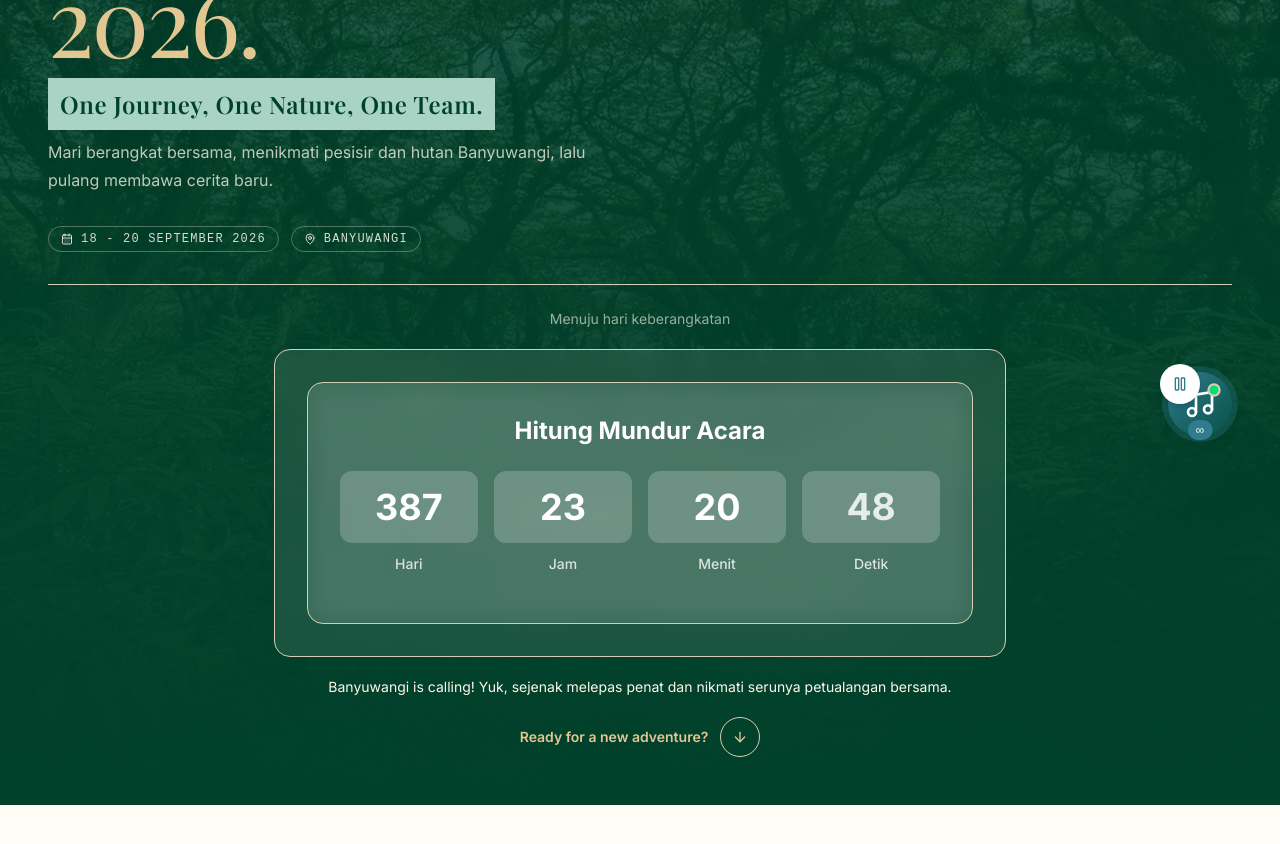
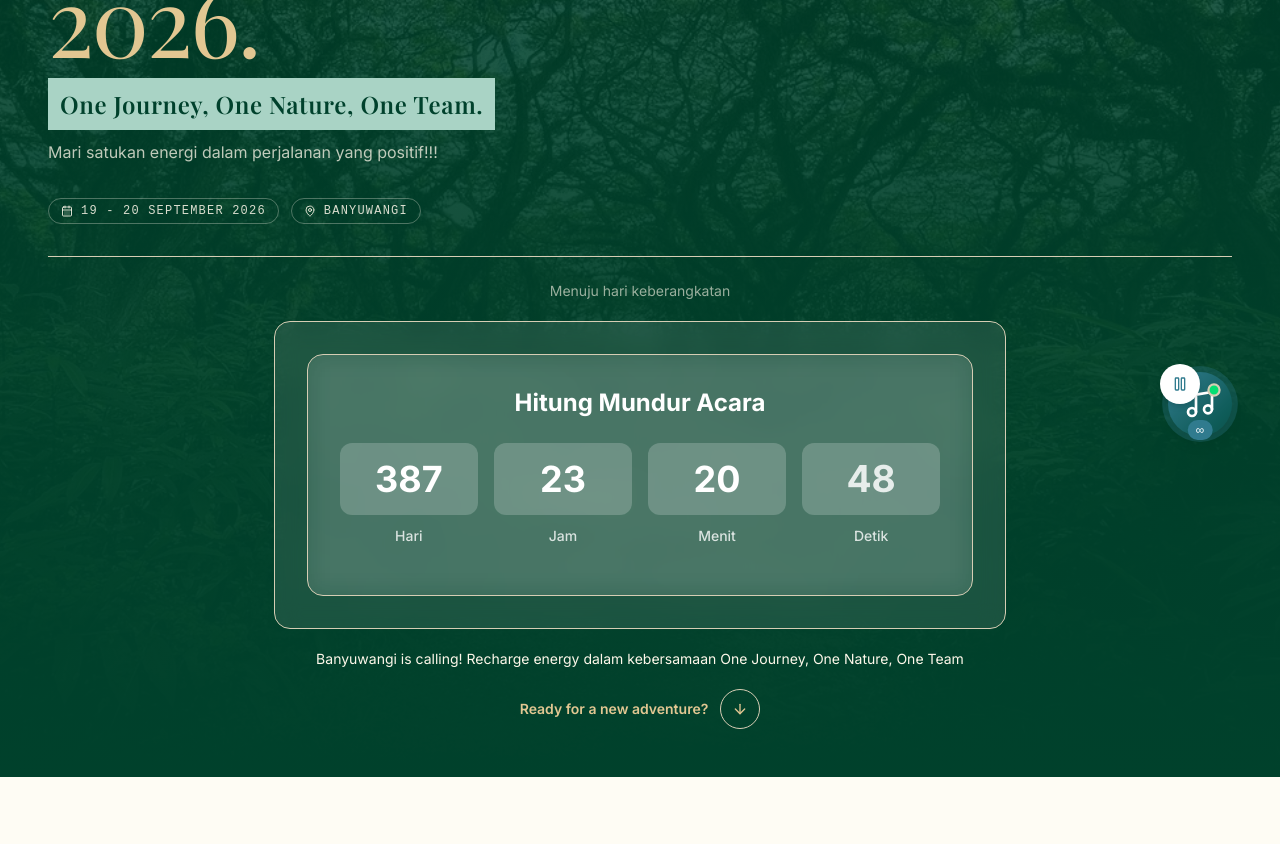
Before and after one commit to mirzaq19/sigs-gathering, a Next.js app: page / in a window 1280 px wide. Shown: the part 340-1184 px from the top of the page. Built offline with nearby package versions, Linux system fonts and the light colour scheme; a web font is replaced by a local one.

Commit message:
feat: update event description and adjust date in hero section

```diff
--- a/components/hero-section.tsx
+++ b/components/hero-section.tsx
@@ -35,13 +35,12 @@ export default function HeroSection() {
             One Journey, One Nature, One Team.
           </div>
           <p className="mt-2 max-w-xl text-base leading-7 text-primary-foreground/75">
-            Mari berangkat bersama, menikmati pesisir dan hutan Banyuwangi, lalu
-            pulang membawa cerita baru.
+            Mari satukan energi dalam perjalanan yang positif!!!
           </p>
           <div className="mt-8 flex flex-wrap items-center gap-3 text-sm text-primary-foreground/85">
             <span className="badge-outline">
               <CalendarDays className="mr-2 inline size-3" />
-              18 - 20 September 2026
+              19 - 20 September 2026
             </span>
             <span className="badge-outline">
               <MapPin className="mr-2 inline size-3" />
@@ -59,8 +58,9 @@ export default function HeroSection() {
                 eventDate={new Date('2026-09-18T07:00:00+07:00')}
               />
             </div>
-            <p className='text-center text-sm'>
-              Banyuwangi is calling! Yuk, sejenak melepas penat dan nikmati serunya petualangan bersama.
+            <p className="text-center text-sm">
+              Banyuwangi is calling! Recharge energy dalam kebersamaan One
+              Journey, One Nature, One Team
             </p>
             <Link
               href="#journey"
```
